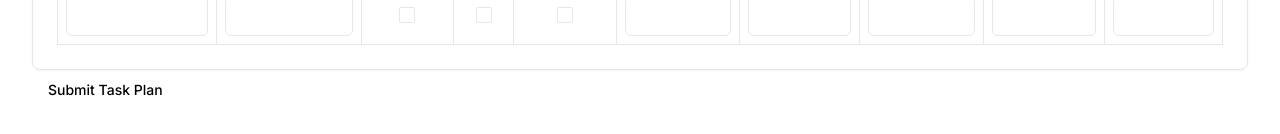
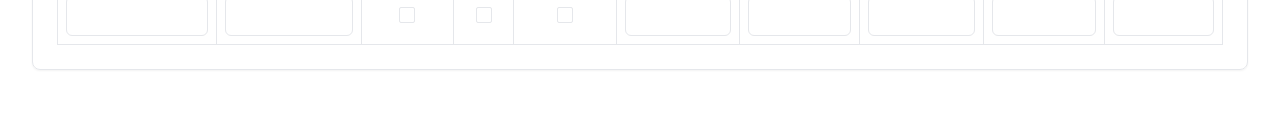
Before and after one commit to cnottingham1990/praxel-tasks, a Next.js app: page / in a window 1280 px wide. Shown: the part 5024-5158 px from the top of the page. Built offline with nearby package versions, Linux system fonts and the light colour scheme.

Commit message:
Create button.tsx

```diff
--- /dev/null
+++ b/components/ui/button.tsx
@@ -0,0 +1,22 @@
+'use client'
+
+import React from "react"
+import { cn } from "@/lib/utils"
+
+const Button = React.forwardRef<HTMLButtonElement, React.ButtonElement<HTMLButtonElement>>(
+  ({ className, ...props }, ref) => {
+    return (
+      <button
+        className={cn(
+          "inline-flex items-center justify-center rounded-md bg-primary px-4 py-2 text-sm font-medium text-white hover:bg-primary/90",
+          className
+        )}
+        ref={ref}
+        {...props}
+      />
+    )
+  }
+)
+Button.displayName = "Button"
+
+export { Button }
```
